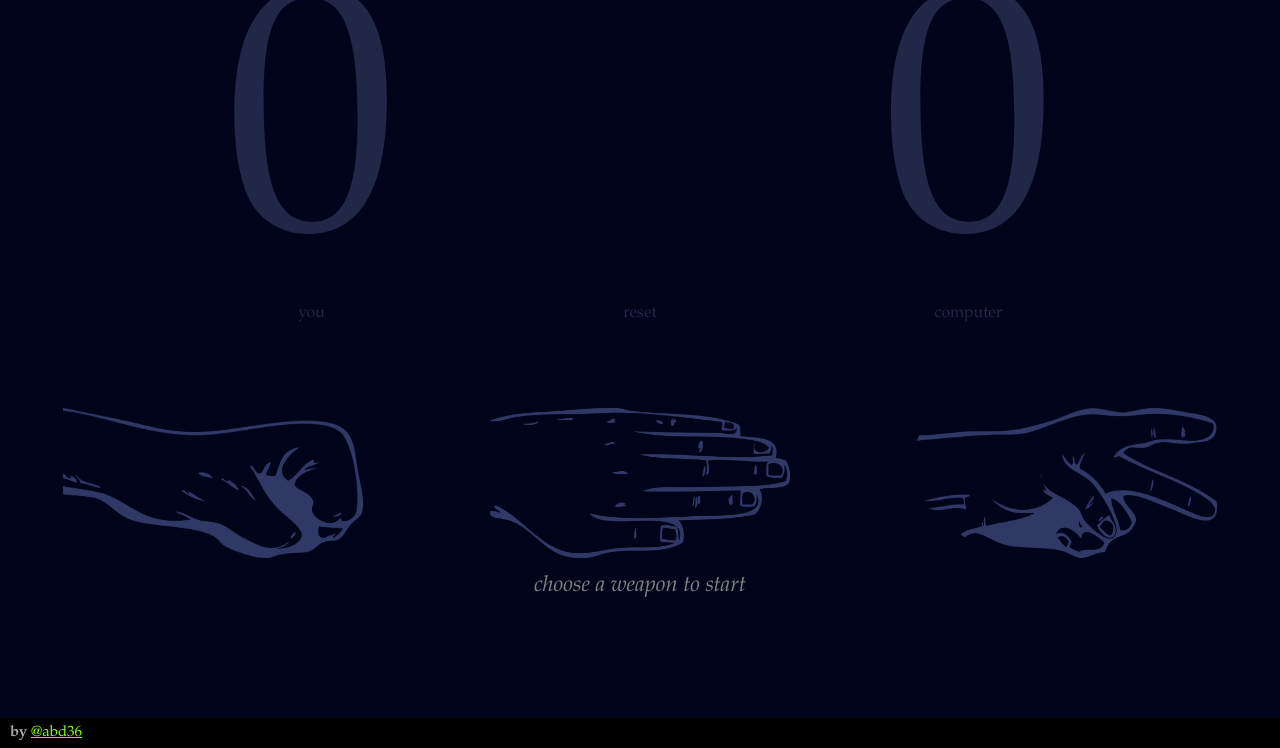
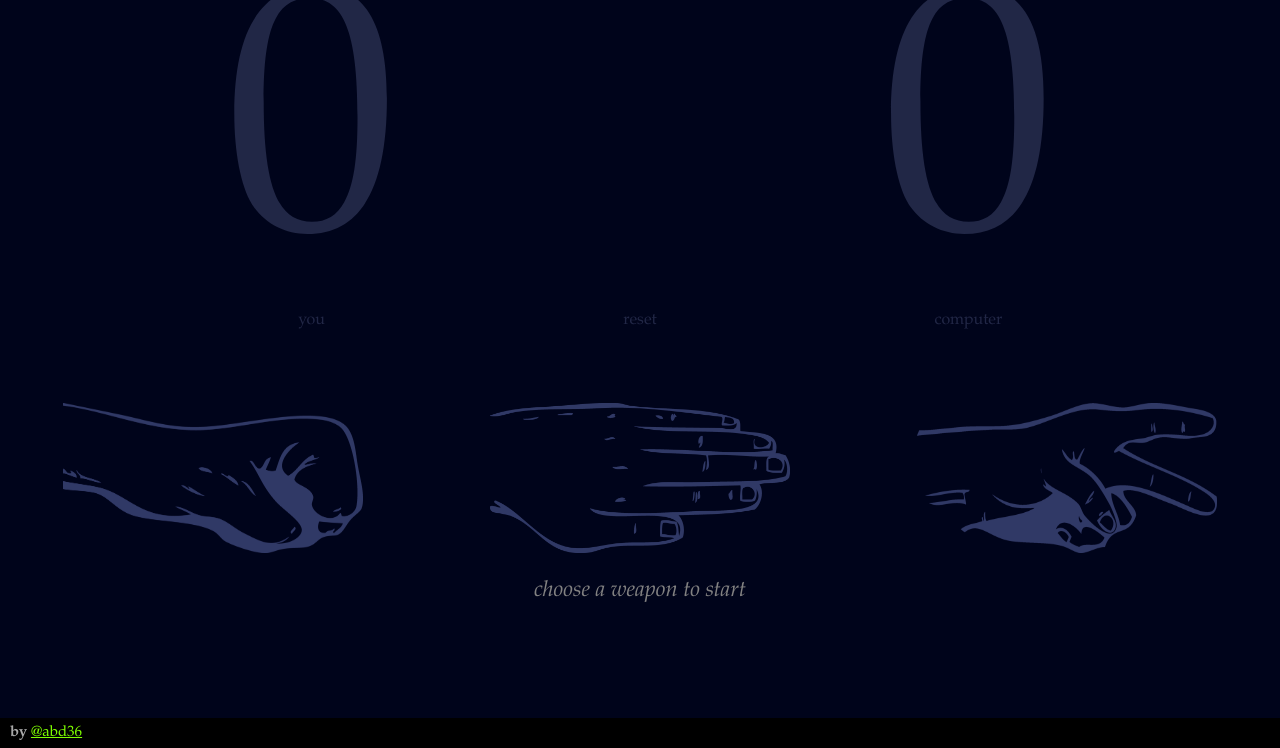
Before and after one commit to abd36/rockpaperscissors, a plain HTML site: page index.html in a window 1280 px wide. Shown: the part 52-800 px from the top of the page. Drawn offline with Linux system fonts and the light colour scheme.

Commit message:
Minor layout changes

```diff
--- a/style.css
+++ b/style.css
@@ -36,10 +36,10 @@ a {
 
 #scoresDiv {
     margin-top: 30px;
-    margin-bottom: 40px;
+    margin-bottom: 20px;
     display: grid;
     grid-template-columns: auto auto auto;
-    grid-template-rows: 250px 80px;
+    grid-template-rows: 250px 95px;
     justify-items: center;
     align-items: center;
     justify-content: space-evenly;
@@ -73,6 +73,7 @@ img {
 }
 
 #message {
+    margin-top: 10px;
     font-size: 22px;
     font-style: italic;
     color: #828282;
```
